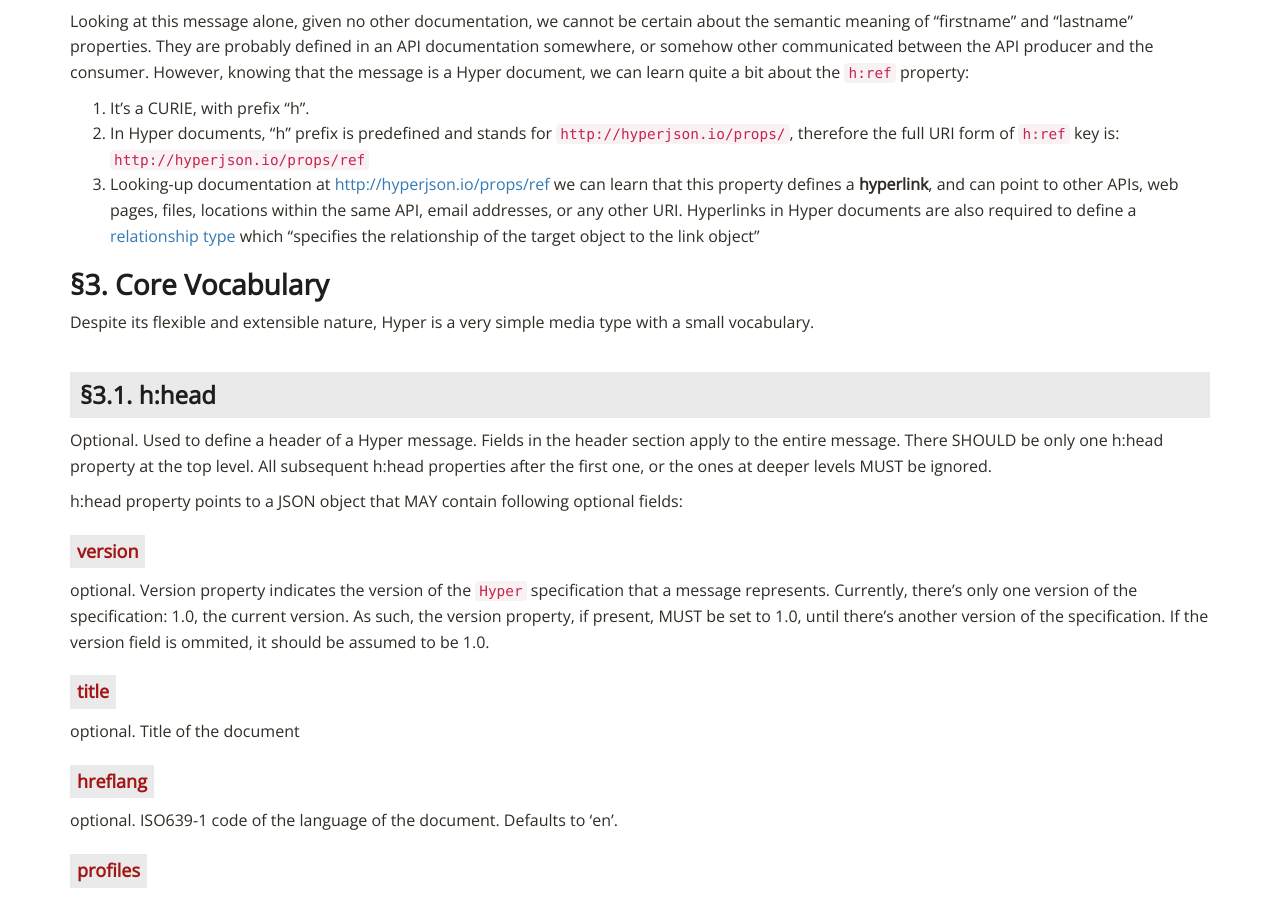
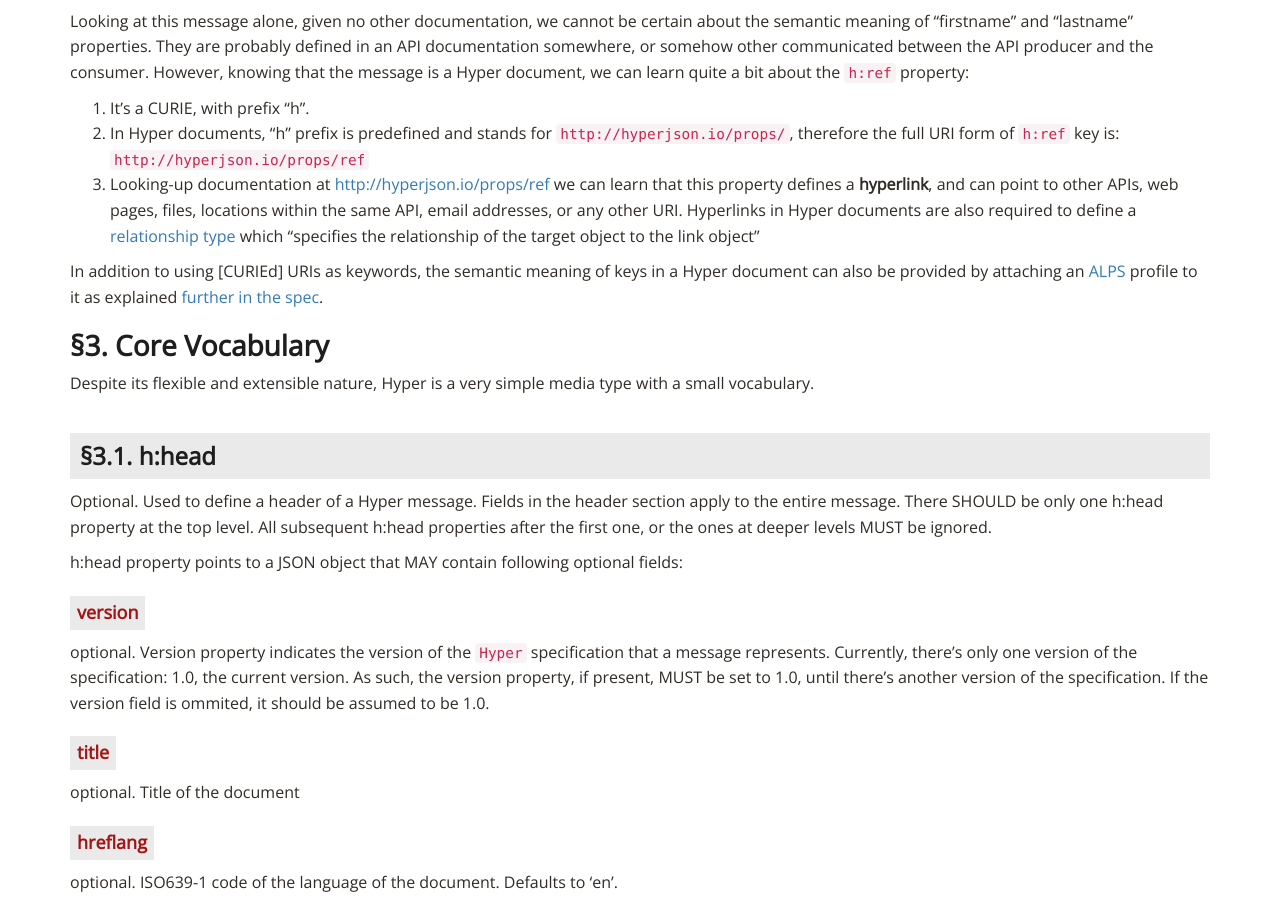
Before and after one commit to inadarei/hyper, a Jekyll site: the page built from spec.md, in a window 1280 px wide and 900 px high, scrolled down 3077 px. Built offline with Jekyll 4.4.1, drawn with Linux system fonts in a browser that asks for light colours; nearby versions of some CDN libraries.

Commit message:
highlighted ALPS more prominently

```diff
--- a/_includes/extensions.md
+++ b/_includes/extensions.md
@@ -34,3 +34,8 @@ property:
    [relationship
    type](https://developer.mozilla.org/en-US/docs/Web/HTML/Element/a#attr-rel)
    which "specifies the relationship of the target object to the link object"
+
+In addition to using [CURIEd] URIs as keywords, the semantic meaning of keys in
+a Hyper document can also be provided by attaching an
+[ALPS](http://alps.io/spec/) profile to it as explained [further in the
+spec](/spec#profiles).
```
Also changed, not shown: index.md (+1 -0 lines).
